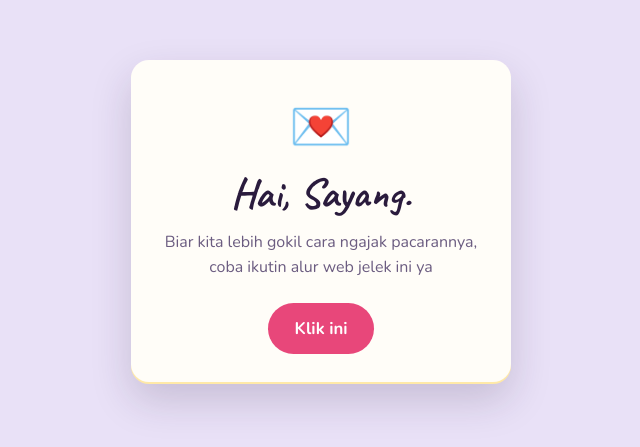
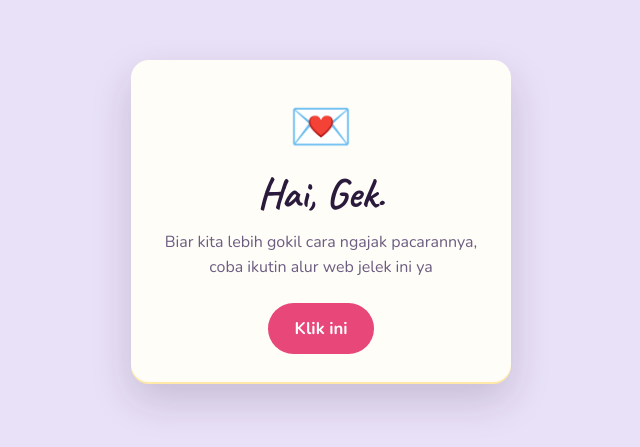
Before and after one commit to gzidrdwgk7/bukainigek, a website: page index.html in a window 1280 px wide. Shown: the part 179-626 px from the top of the page, without its empty margins (319-959 px from the left). Drawn offline with nearby package versions, Linux system fonts and the light colour scheme.

Commit message:
Update index.html
update sesuaikan kata-kata

```diff
--- a/index.html
+++ b/index.html
@@ -184,17 +184,17 @@
 
 <script>
   // ====== UBAH BAGIAN INI ======
-  const NAMA_GEBETAN = "Sayang";            // nama / panggilan dia
+  const NAMA_GEBETAN = "Gek";            // nama / panggilan dia
   const NAMA_KAMU    = "Aku";               // namamu
-  const NOMOR_WA     = "6281234567890";     // format 62..., tanpa + dan tanpa 0 di depan
-  const PESAN = "Sejak kenal kamu, hari-hariku jadi lebih seru. Aku suka ngobrol sama kamu, dan aku pengin lebih dari sekadar teman. Kamu mau jadi pacarku?";
-  const BALASAN_WA = "Aku mau! 💖";
+  const NOMOR_WA     = "6285792419931";     // format 62..., tanpa + dan tanpa 0 di depan
+  const PESAN = "Aku seneng banget bisa kenal ma gek. So far aku ngenilai gek orang yang baik, suka nolong, dan tentu saja golput. Aku mau ngajak gek untuk jadi pasangan yang bisa tumbuh bareng dan punya visi jelas. Sambil jalan, gek mau kan jadi pacarku?";
+  const BALASAN_WA = "MAUUUU! 💖";
   const KETERANGAN_NO = [
-    "Eh, tombolnya kabur.",
-    "Coba lagi deh.",
+    "Eit, melaib ye nok.",
+    "Cobak lagi gek.",
     "Yakin? Pikir-pikir dulu.",
-    "Tombol Mau lebih gampang diklik lho.",
-    "Udah, nyerah aja ya 😄"
+    "Tombol Mau lebih gampang diklik tuh.",
+    "Udah gek, nyerah aja 😄"
   ];
   // =============================
 
```
